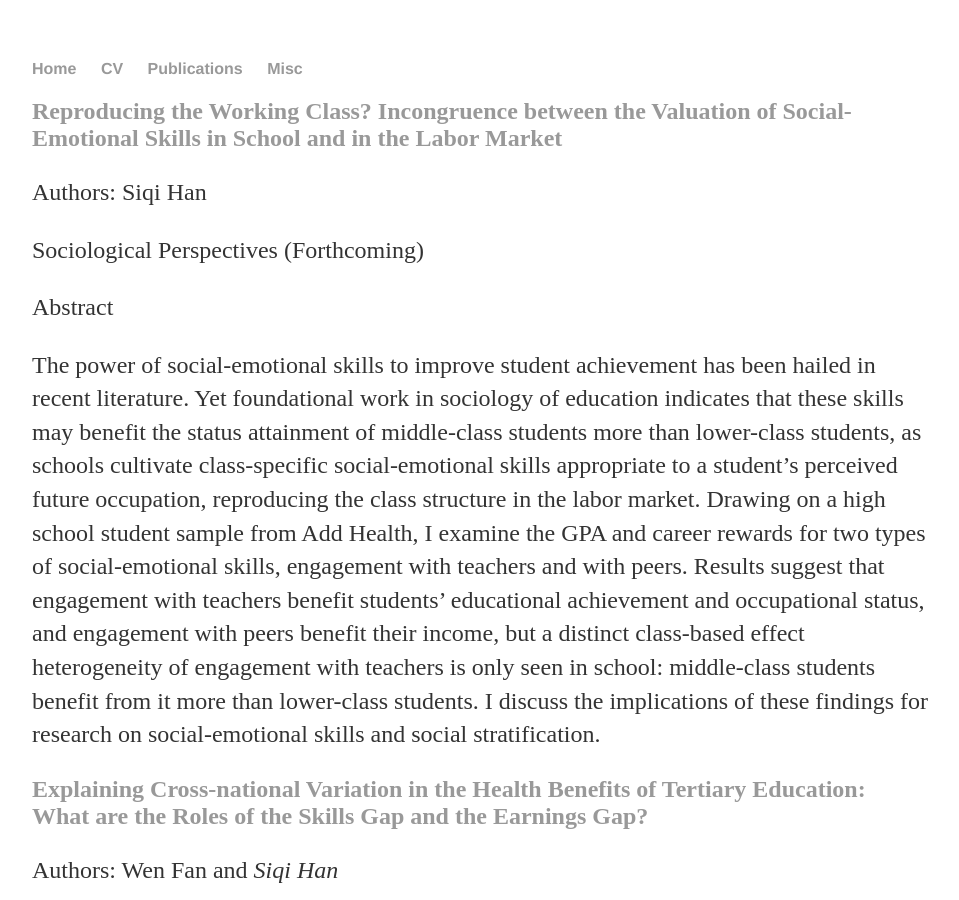
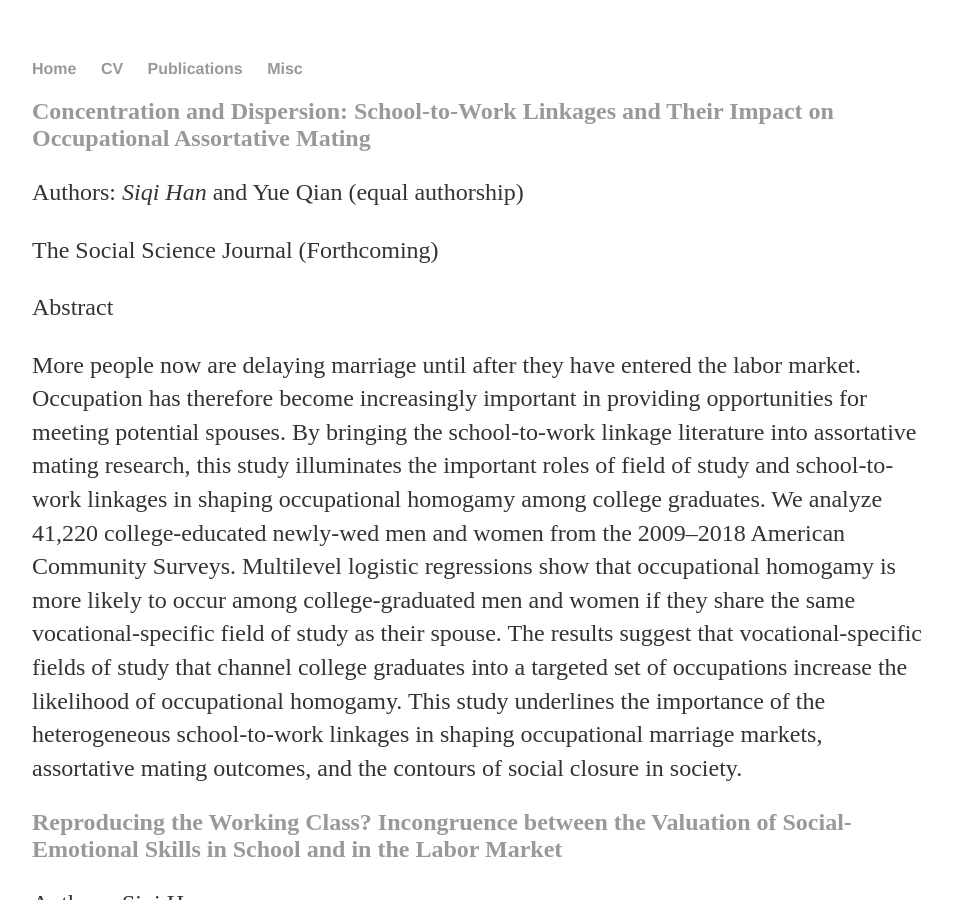
Before and after one commit to sqhsoc/sqhsoc.github.io, a Jekyll site: the page built from paper.html, in a window 1280 px wide and 900 px high. Shown: the whole window, without its empty margins (160-1119 px from the left). Built offline with Jekyll 4.4.1, drawn with Linux system fonts in a browser that asks for light colours.

Commit message:
new paper updated

```diff
--- a/paper.html
+++ b/paper.html
@@ -2,6 +2,19 @@
 layout: default
 title: Publications
 ---
+
+<div class="blurb">
+	<h2> <a href=""> Concentration and Dispersion: School-to-Work Linkages and Their Impact on Occupational Assortative Mating  </a> </h2>
+
+<p>	Authors: <i> Siqi Han </i> and Yue Qian (equal authorship) </p>
+
+<p> The Social Science Journal (Forthcoming) </p>
+
+<p> Abstract </p>
+
+<p> More people now are delaying marriage until after they have entered the labor market. Occupation has therefore become increasingly important in providing opportunities for meeting potential spouses. By bringing the school-to-work linkage literature into assortative mating research, this study illuminates the important roles of field of study and school-to-work linkages in shaping occupational homogamy among college graduates. We analyze 41,220 college-educated newly-wed men and women from the 2009–2018 American Community Surveys. Multilevel logistic regressions show that occupational homogamy is more likely to occur among college-graduated men and women if they share the same vocational-specific field of study as their spouse. The results suggest that vocational-specific fields of study that channel college graduates into a targeted set of occupations increase the likelihood of occupational homogamy. This study underlines the importance of the heterogeneous school-to-work linkages in shaping occupational marriage markets, assortative mating outcomes, and the contours of social closure in society.  </p>
+
+</div><!-- /.blurb -->
 
 <div class="blurb">
 	<h2> <a href="https://journals.sagepub.com/doi/full/10.1177/0731121420956378"> Reproducing the Working Class? Incongruence between the Valuation of Social-Emotional Skills in School and in the Labor Market   </a> </h2>
```
Also changed, not shown: 1 other file.
